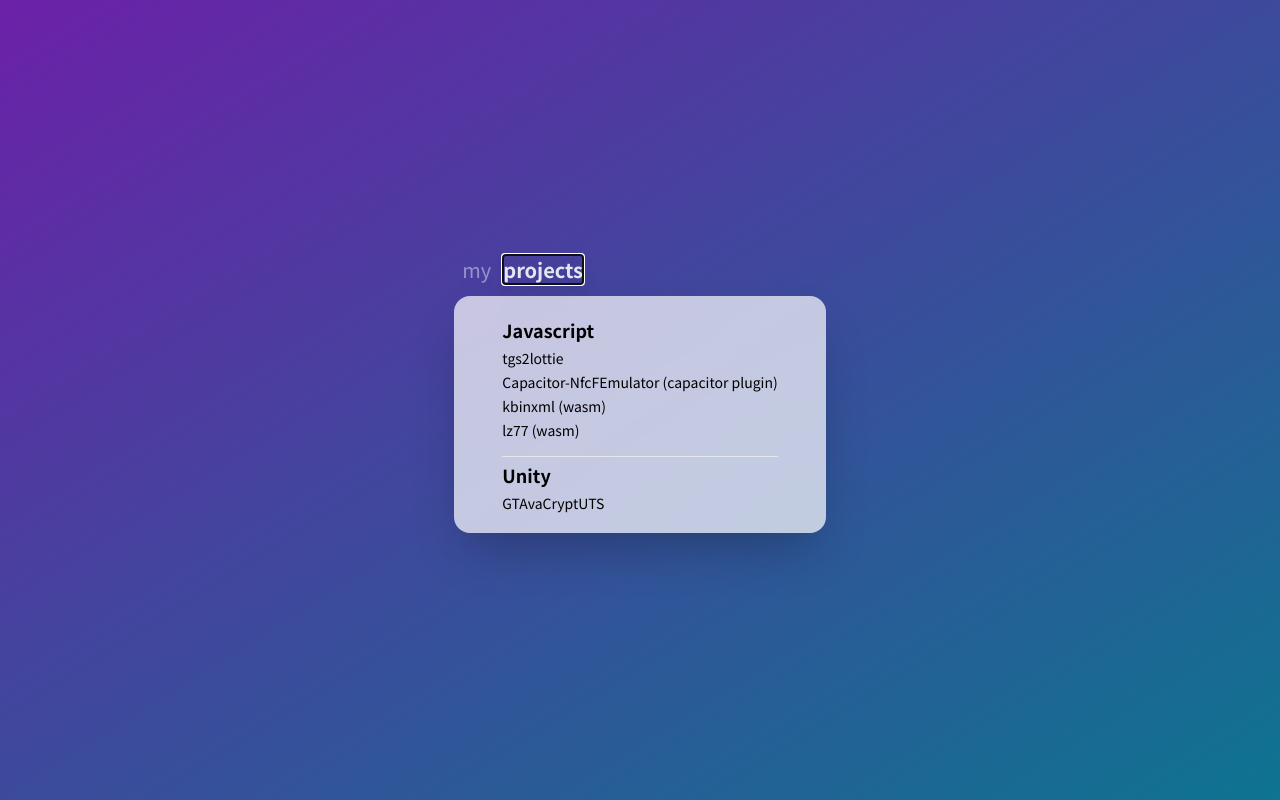
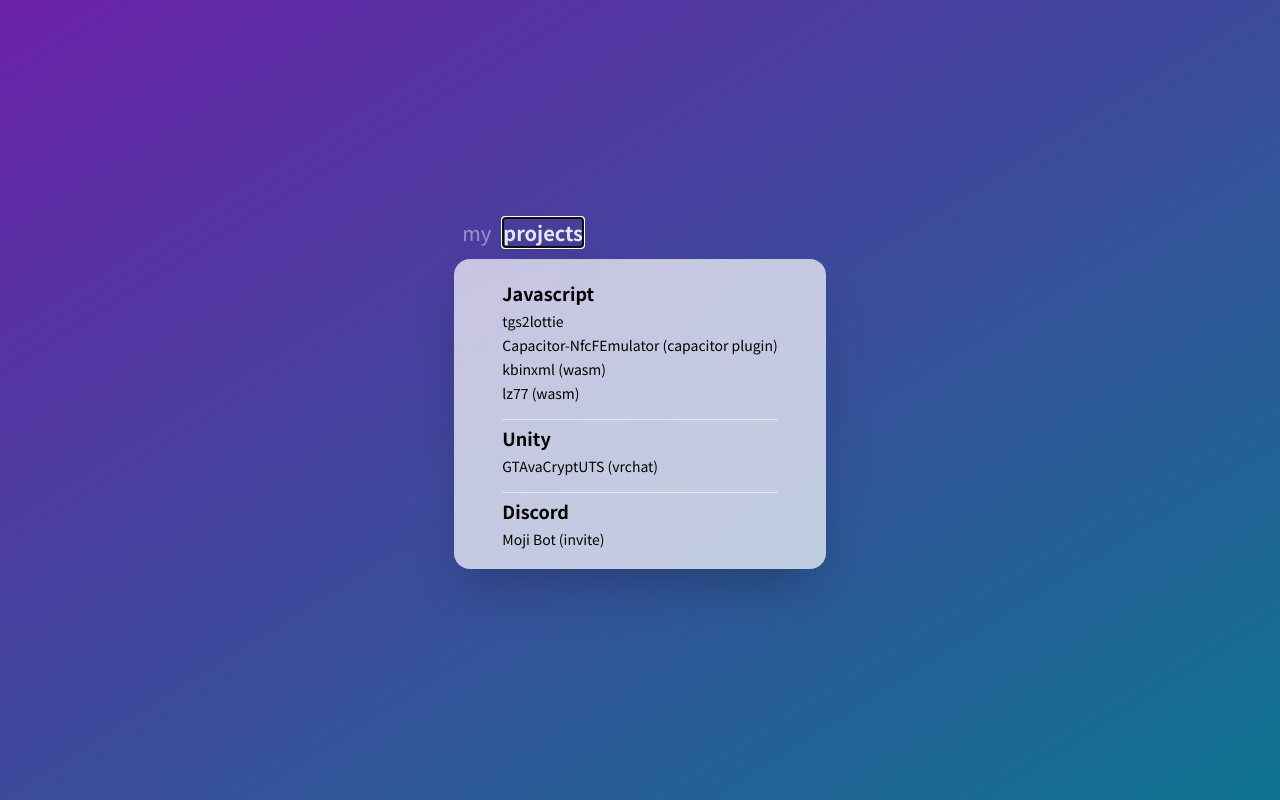
Before and after one commit to kamyu1537/kamyu.me, a React (Create React App) app: page / in a window 1280 px wide. Both pictures are taken after a click on the tab "projects". Built offline with nearby package versions, Linux system fonts and the light colour scheme.

Commit message:
Add discord bot project

```diff
--- a/src/components/Projects.tsx
+++ b/src/components/Projects.tsx
@@ -11,7 +11,9 @@
         <a target="_blank" rel="noreferrer" href="https://github.com/kamyu1537/kbinxml-wasm">kbinxml (wasm)</a>
         <a target="_blank" rel="noreferrer" href="https://github.com/kamyu1537/lz77-wasm">lz77 (wasm)</a>
         <h3 className="dark:text-white mt-3 pt-1 border-t border-opacity-0 ">Unity</h3>
-        <a target="_blank" rel="noreferrer" href="https://github.com/kamyu1537/GTAvaCryptUTS">GTAvaCryptUTS</a>
+        <a target="_blank" rel="noreferrer" href="https://github.com/kamyu1537/GTAvaCryptUTS">GTAvaCryptUTS (vrchat)</a>
+        <h3 className="dark:text-white mt-3 pt-1 border-t border-opacity-0 ">Discord</h3>
+        <a target="_blank" rel="noreferrer" href="https://discord.com/oauth2/authorize?client_id=803818878178033708&scope=bot&permissions=11264">Moji Bot (invite)</a>
       </div>
     </Card>
   )
```
